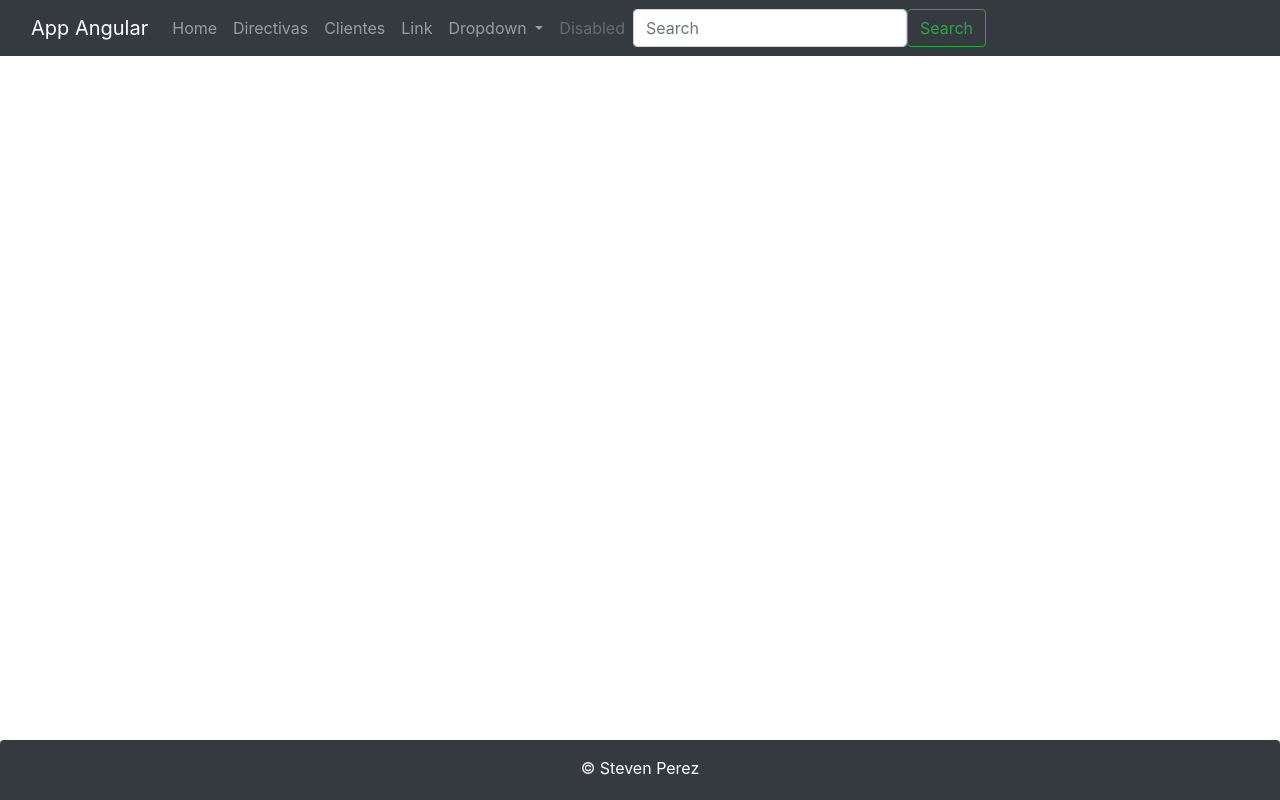
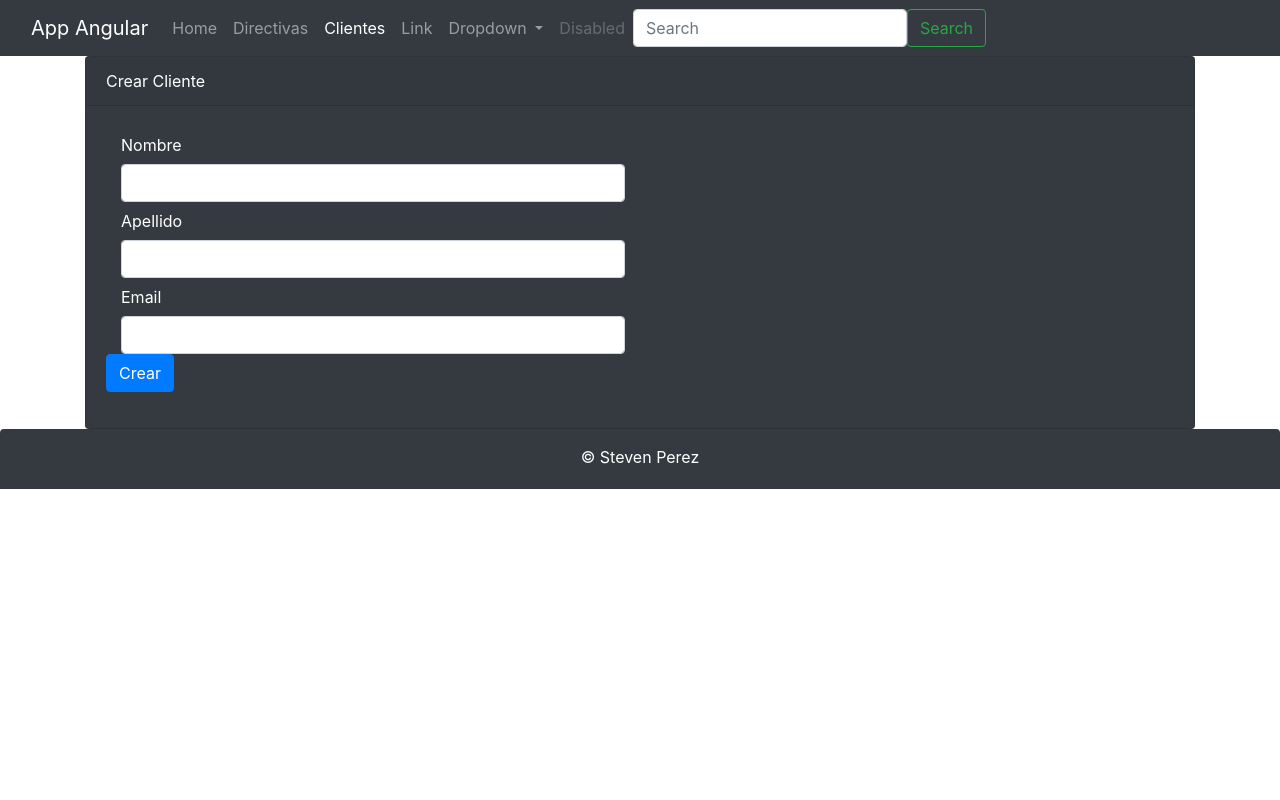
Before and after one commit to Developsteven/Cliente-app, an Angular app: page /clientes/form in a window 1280 px wide. Before the commit this address led to /. Built offline with nearby package versions, Linux system fonts and the light colour scheme.

Commit message:
Creando metodo en el front-end para crear usuario y guardarlo en la DB

```diff
--- a/angular.json
+++ b/angular.json
@@ -92,7 +92,8 @@
               "src/assets"
             ],
             "styles": [
-              "src/styles.css"
+              "src/styles.css",
+              "node_modules/sweetalert2/dist/sweetalert2.min.css"
             ],
             "scripts": []
           }
--- a/package.json
+++ b/package.json
@@ -23,6 +23,7 @@
     "jquery": "^3.6.0",
     "popper.js": "^1.16.1",
     "rxjs": "~6.6.0",
+    "sweetalert2": "^10.15.6",
     "tslib": "^2.0.0",
     "zone.js": "~0.11.3"
   },
--- a/src/app/clientes/cliente.service.ts
+++ b/src/app/clientes/cliente.service.ts
@@ -2,7 +2,8 @@
 import { Cliente } from './cliente';
 import { CLIENTES} from './clientes.json';
 import { of, Observable } from 'rxjs';
-import { HttpClient } from '@angular/common/http';
+import { HttpClient, HttpHeaders } from '@angular/common/http';
+import { map } from 'rxjs/operators';
 
 
 @Injectable({
@@ -12,10 +13,17 @@
 
   private urlEndPoint: string = 'http://localhost:8080/api/clientes';
 
-  constructor(private http: HttpClient) { }
+  private httpHeaders = new HttpHeaders({'Content-Type': 'application/json'});
 
+  constructor(private http: HttpClient){}
   getClientes(): Observable<Cliente[]> {
     //return of(CLIENTES);
-    return this.http.get<Cliente[]>(this.urlEndPoint);
+    return this.http.get(this.urlEndPoint).pipe(
+      map(response => response as Cliente[])
+    );
+  }
+
+  create(cliente: Cliente) : Observable<Cliente>{
+    return this.http.post<Cliente>(this.urlEndPoint, cliente, {headers: this.httpHeaders})
   }
 }
--- a/src/app/clientes/clientes.component.html
+++ b/src/app/clientes/clientes.component.html
@@ -3,6 +3,9 @@
   <div class="card-body text-primary">
     <h5 class="card-title">Listado de clientes</h5>
 
+    <div class="my-2 text-left">
+      <button class="btn btn-rounded btn-primary" type="button" [routerLink]="['/clientes/form']">Crear Cliente</button>
+    </div>
     <table class="table table-bordered table-striped">
       <thead>
         <tr>
--- /dev/null
+++ b/src/app/clientes/form.component.html
@@ -0,0 +1,36 @@
+<div class="card bg-dark text-white">
+  <div class="card-header">{{ titulo}}</div>
+  <div class="card-body">
+
+    <form (ngSubmit) = "create()">
+      <div class="form-group-row">
+        <label for="nombre" class="col-form-label col-sm-2">Nombre</label>
+        <div class="col-sm-6">
+          <input type="text" class="form-control" [(ngModel)]="cliente.nombre" name="nombre">
+        </div>
+      </div>
+
+      <div class="form-group-row">
+        <label for="apellido" class="col-form-label col-sm-2">Apellido</label>
+        <div class="col-sm-6">
+          <input type="text" class="form-control" [(ngModel)]="cliente.apellido" name="apellido">
+        </div>
+      </div>
+
+      <div class="form-group-row">
+        <label for="email" class="col-form-label col-sm-2">Email</label>
+        <div class="col-sm-6">
+          <input type="text" class="form-control" [(ngModel)]="cliente.email" name="email">
+        </div>
+      </div>
+
+      <div class="form-group row">
+        <div class="col-sm-6">
+          <button class="btn btn-primary" role="button">Crear</button>
+        </div>
+      </div>
+    </form>
+
+  </div>
+
+</div>
--- /dev/null
+++ b/src/app/clientes/form.component.ts
@@ -0,0 +1,30 @@
+import { Component, OnInit } from '@angular/core';
+import { Cliente } from './cliente'
+import { ClienteService} from './cliente.service';
+import { Router } from '@angular/router';
+import swal from 'sweetalert2'
+
+@Component({
+  selector: 'app-form',
+  templateUrl: './form.component.html'
+})
+export class FormComponent implements OnInit {
+
+  public cliente: Cliente = new Cliente();
+  public titulo: string = "Crear Cliente";
+
+  constructor(private clienteService: ClienteService,
+    private router: Router) { }
+
+  ngOnInit(): void{
+  }
+
+  public create(): void{
+    this.clienteService.create(this.cliente).subscribe(
+      cliente =>{
+      this.router.navigate(['/clientes'])
+      swal.fire('Nuevo cliente', `Cliente ${cliente.nombre} creado con exito`, 'success')
+    }
+    );
+  }
+}
--- a/src/app/footer/footer.component.css
+++ b/src/app/footer/footer.component.css
@@ -1,6 +1,6 @@
 .footer{
     position: absolute;
-    bottom: 0px;
+    /* bottom: 0px; */
     height: 60px;
     width: 100%;
 }
```
Also changed, not shown: src/app/app.module.ts (+6 -1 lines), 1 other file (tests, documents, lock files or other folders).
